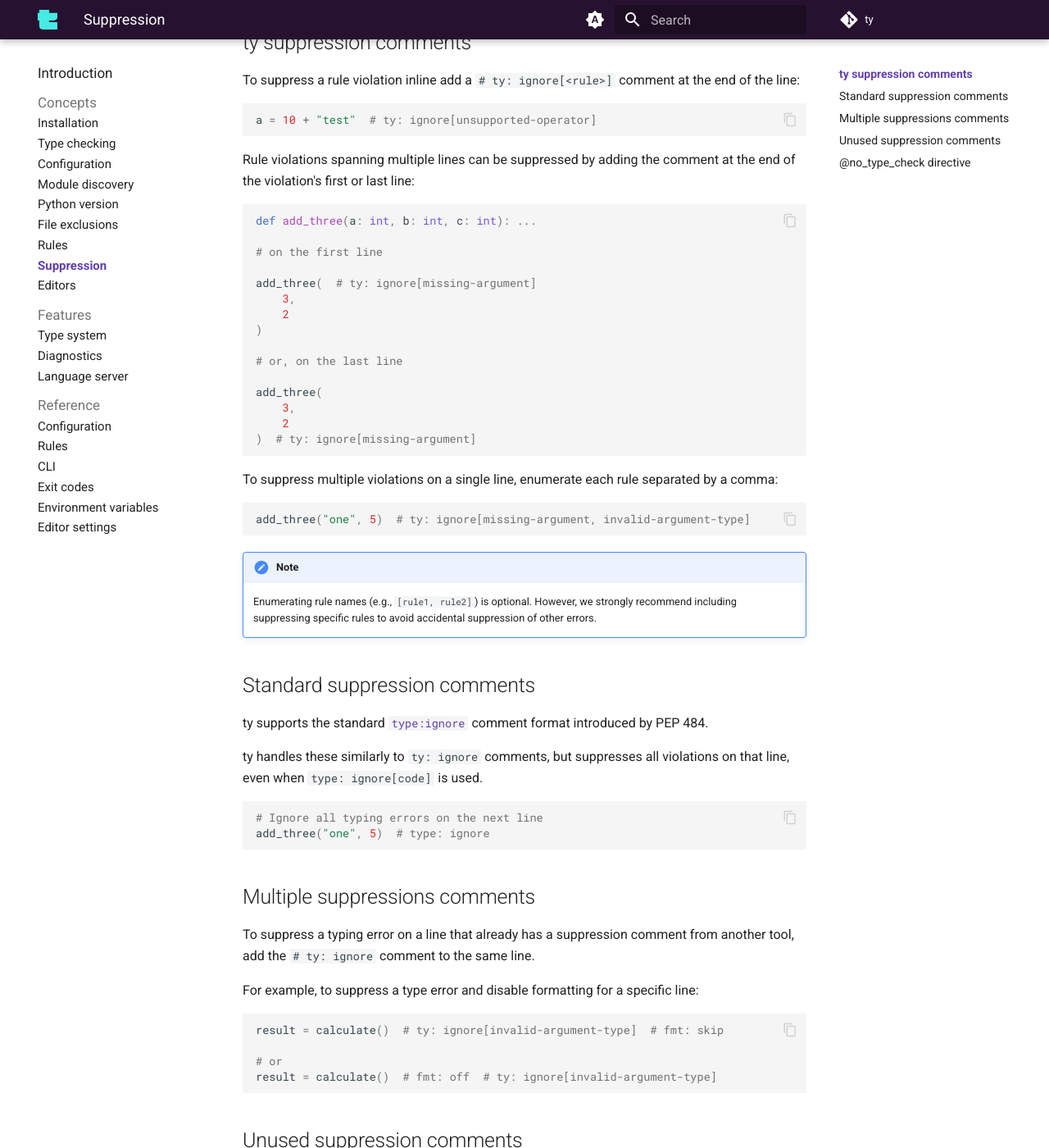
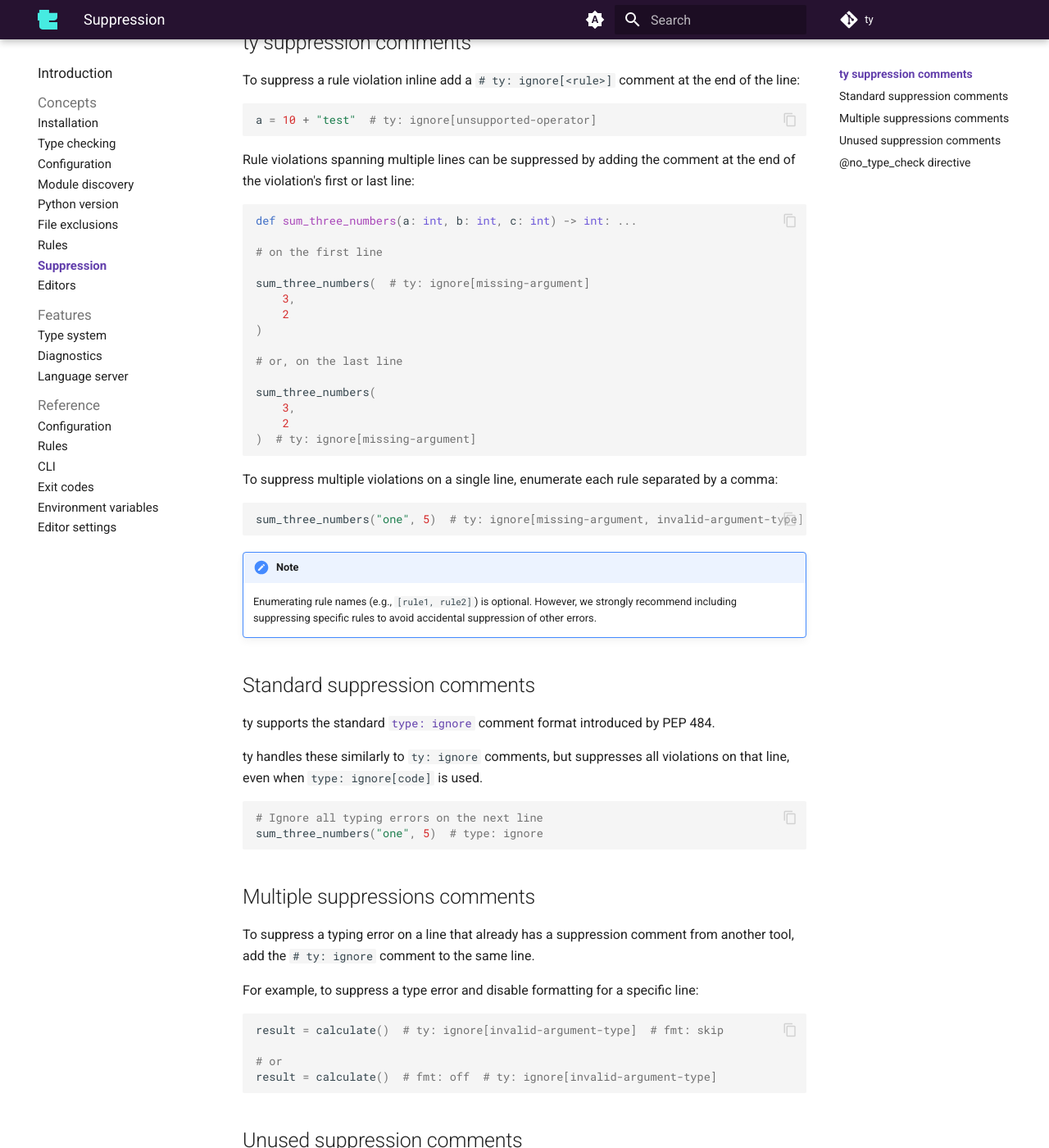
Before and after one commit to astral-sh/ty, an MkDocs documentation site: the page built from docs/suppression.md, in a window 1280 px wide and 1400 px high, scrolled down 381 px. Shown: the whole window at 82% size. Built offline with MkDocs 1.6.1 and Material for MkDocs 9.7.7, drawn with Linux system fonts in a browser that asks for light colours; comment, search, counter and statistics services are not loaded; some of the changed text lies outside the part shown.

Commit message:
Minor updates to the docs (#1919)
## Summary

I did a full review of all docs using Claude, and these seemed worth
fixing.

````diff
--- a/docs/suppression.md
+++ b/docs/suppression.md
@@ -19,18 +19,18 @@ Rule violations spanning multiple lines can be suppressed by adding the comment
 violation's first or last line:
 
 ```py
-def add_three(a: int, b: int, c: int): ...
+def sum_three_numbers(a: int, b: int, c: int) -> int: ...
 
 # on the first line
 
-add_three(  # ty: ignore[missing-argument]
+sum_three_numbers(  # ty: ignore[missing-argument]
     3,
     2
 )
 
 # or, on the last line
 
-add_three(
+sum_three_numbers(
     3,
     2
 )  # ty: ignore[missing-argument]
@@ -39,7 +39,7 @@ add_three(
 To suppress multiple violations on a single line, enumerate each rule separated by a comma:
 
 ```python
-add_three("one", 5)  # ty: ignore[missing-argument, invalid-argument-type]
+sum_three_numbers("one", 5)  # ty: ignore[missing-argument, invalid-argument-type]
 ```
 
 !!! note
@@ -49,7 +49,7 @@ add_three("one", 5)  # ty: ignore[missing-argument, invalid-argument-type]
 
 ## Standard suppression comments
 
-ty supports the standard [`type:ignore`](https://typing.python.org/en/latest/spec/directives.html#type-ignore-comments) comment
+ty supports the standard [`type: ignore`](https://typing.python.org/en/latest/spec/directives.html#type-ignore-comments) comment
 format introduced by PEP 484.
 
 ty handles these similarly to `ty: ignore` comments, but suppresses all violations on that line,
@@ -57,7 +57,7 @@ even when `type: ignore[code]` is used.
 
 ```python
 # Ignore all typing errors on the next line
-add_three("one", 5)  # type: ignore
+sum_three_numbers("one", 5)  # type: ignore
 ```
 
 ## Multiple suppressions comments
@@ -91,12 +91,12 @@ to suppress all violations inside a function.
 ```python
 from typing import no_type_check
 
-def add_three(a: int, b: int, c: int):
-    a + b + c
+def sum_three_numbers(a: int, b: int, c: int) -> int:
+    return a + b + c
 
 @no_type_check
 def main():
-    add_three(3, 4)
+    sum_three_numbers(1, 2)  # no error for the missing argument
 ```
 
 Decorating a class with `@no_type_check` isn't supported.
````
Also changed, not shown: docs/installation.md (+1 -1 lines), docs/python-version.md (+1 -1 lines), docs/type-checking.md (+3 -3 lines).
